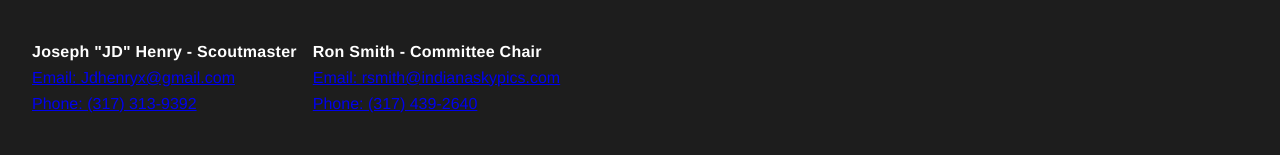
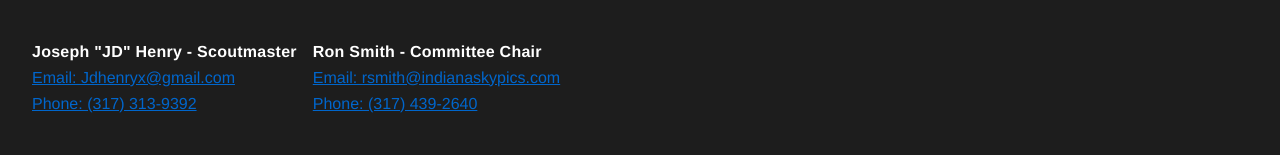
Before and after one commit to SATroop227Media/WebpageTroop227, a React (Vite) app: page / in a window 1280 px wide. Shown: the part 4365-4520 px from the top of the page. Built offline with nearby package versions, Linux system fonts and the light colour scheme.

Commit message:
a tag color for chrome

```diff
--- a/src/styles/global/footer.css
+++ b/src/styles/global/footer.css
@@ -28,6 +28,7 @@
 
 .cta a {
     display: block;
+    color: #0066cc;
 }
 
 .cta__contact-wrapper > li {
```
